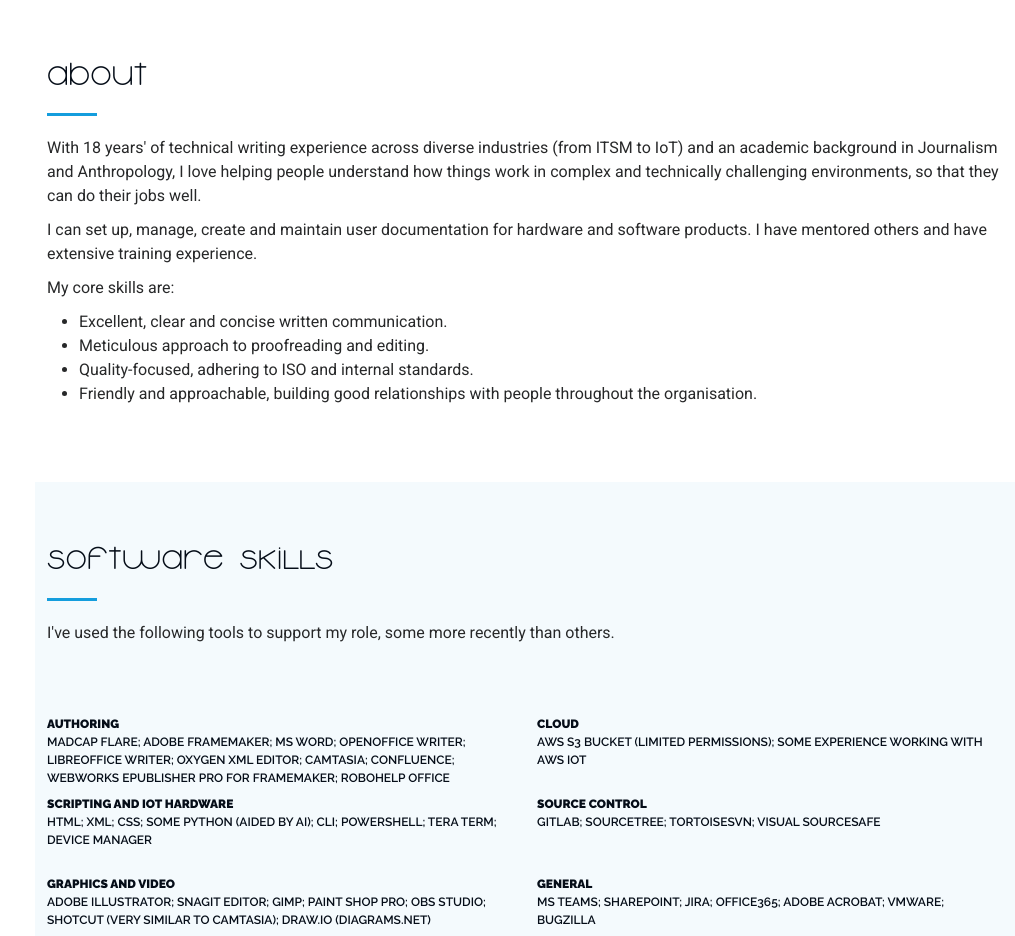
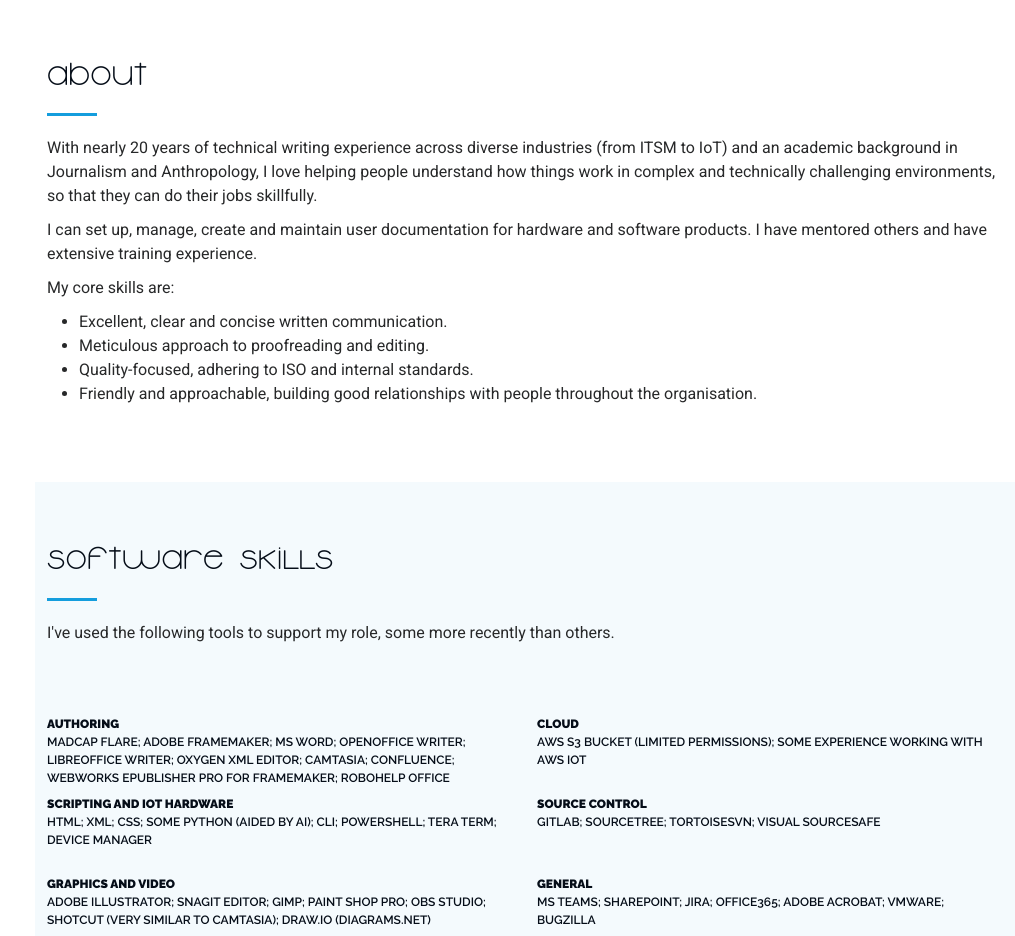
Before and after one commit to jjvdb/scionwritingservices, a plain HTML site: page index.html in a window 1280 px wide. Shown: the part 802-1738 px from the top of the page, without its empty margins (265-1280 px from the left). Drawn offline with Linux system fonts and the light colour scheme.

Commit message:
Update index.html

```diff
--- a/index.html
+++ b/index.html
@@ -88,7 +88,7 @@
       <!-- Section Title -->
       <div class="container section-title" data-aos="fade-up">
         <h2>About</h2>
-        <p>With 18 years' of technical writing experience across diverse industries (from ITSM to IoT) and an academic background in Journalism and Anthropology, I love helping people understand how things work in complex and technically challenging environments, so that they can do their jobs well.</p>
+        <p>With nearly 20 years of technical writing experience across diverse industries (from ITSM to IoT) and an academic background in Journalism and Anthropology, I love helping people understand how things work in complex and technically challenging environments, so that they can do their jobs skillfully.</p>
 
 <p>I can set up, manage, create and maintain user documentation for hardware and software products. I have mentored others and have extensive training experience.</p>
 
```
